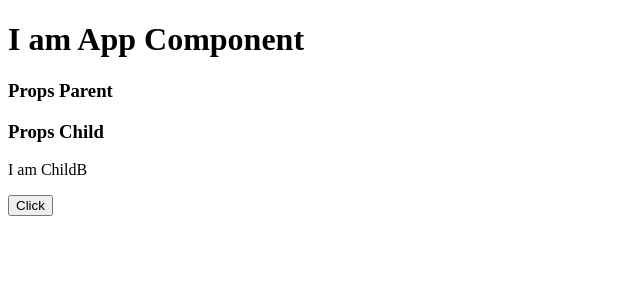
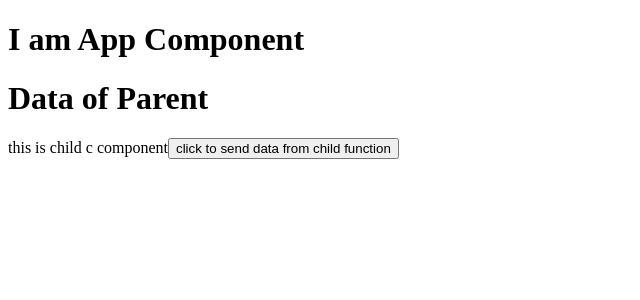
Before and after one commit to lexendx/React, a React (Create React App) app: page / in a window 1280 px wide. Shown: the top 300 px of the page, without its empty margins (0-640 px from the left). Built offline with nearby package versions, Linux system fonts and the light colour scheme.

Commit message:
sending the data from parent to child

```diff
--- /dev/null
+++ b/src/Props/ChildC.jsx
@@ -0,0 +1,13 @@
+const ChildC =({setterFun})=>{
+let data ="this is ChildC"
+return(
+
+<div>
+    this is child c component
+    <button onClick={()=> setterFun(data)}>click to send data from child function</button>
+</div>
+
+)
+
+}
+export default ChildC;
--- a/src/Props/Parent.jsx
+++ b/src/Props/Parent.jsx
@@ -1,38 +1,52 @@
-// import ChildA from "./ChildA"
-// const Parent =()=>{
-//     // it is name and value of props
-//     let data ="hello world";
-//     let dbData = [10,20,30,40];
+// // import ChildA from "./ChildA"
+// // const Parent =()=>{
+// //     // it is name and value of props
+// //     let data ="hello world";
+// //     let dbData = [10,20,30,40];
 
-import ChildA from "./ChildA";
-import ChildB from "./ChildB";
+import { useState } from "react"
+import ChildC from "./ChildC"
 
-// return(
-// <div>
-// {/*here data pass through props in childa*/}
-// {/* <ChildA abc = {data} dbData={dbData}/> */}
-// {/*we can also pass it like*/}
-// {/* <childa abc = "hello universe" */}
-// </div>
+// import ChildA from "./ChildA";
+// import ChildB from "./ChildB";
+
+// // return(
+// // <div>
+// // {/*here data pass through props in childa*/}
+// // {/* <ChildA abc = {data} dbData={dbData}/> */}
+// // {/*we can also pass it like*/}
+// // {/* <childa abc = "hello universe" */}
+// // </div>
 
 
-// )
+// // )
+// // }
+// // export default Parent;
+// const Parent =()=>{
+// let dbData = [10,20,30,40];
+// let user={id : 1, ename: "john"}
+// function Display(){
+//     console.log("I am Display Function");
 // }
+// return(
+//     <div>
+// <h3>Props Parent</h3>
+// <ChildA propVal ={{dbData,user}}></ChildA>
+// <ChildB Display ={Display}></ChildB>
+//     </div>
+// );
+
+
+// };
 // export default Parent;
 const Parent =()=>{
-let dbData = [10,20,30,40];
-let user={id : 1, ename: "john"}
-function Display(){
-    console.log("I am Display Function");
+    let [state,setState]= useState("Data of Parent")
+    return(
+        <div>
+<h1>{state}</h1>
+<ChildC setterFun={setState}></ChildC>
+
+        </div>
+    )
 }
-return(
-    <div>
-<h3>Props Parent</h3>
-<ChildA propVal ={{dbData,user}}></ChildA>
-<ChildB Display ={Display}></ChildB>
-    </div>
-);
-
-
-};
 export default Parent;
```
